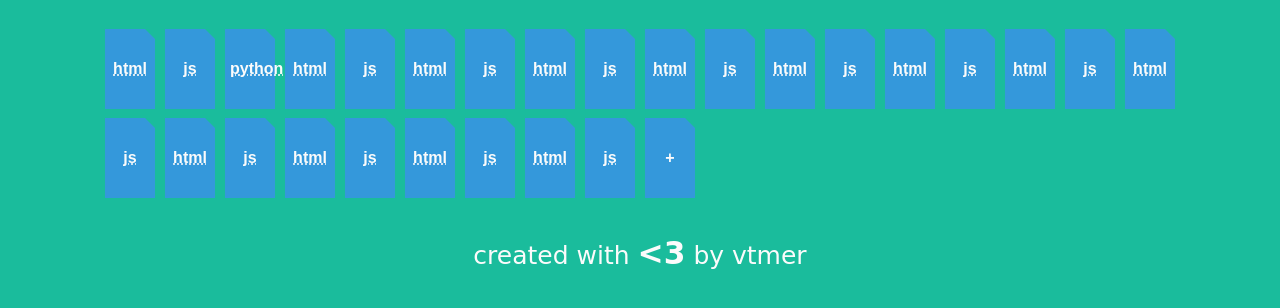
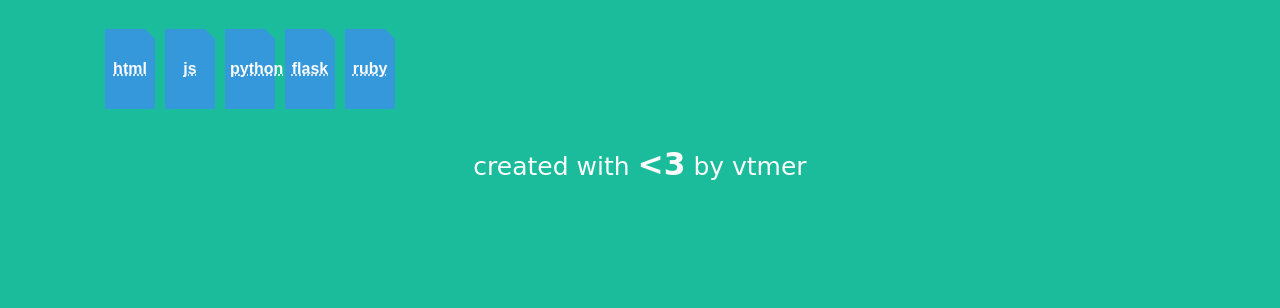
Before and after one commit to JMspare/vedu, a website: page app/index.html in a window 1280 px wide. Shown: the part 152-460 px from the top of the page. Drawn offline with nearby package versions, Linux system fonts and the light colour scheme; files that its build step writes are made by us from their sources; a web font is replaced by a local one.

Commit message:
Improved templating & toggling

```diff
--- a/app/index.html
+++ b/app/index.html
@@ -23,16 +23,16 @@
                 <ul class="main">
                     <!-- box 的模板 -->
                     <script type="text/html" id="box-tmpl">
-                        <li class="box" data-name="<%= name %>" data-description="<%= description %>">
+                        <li class="box" data-name="<%= name %>" data-description="<%= description %>" data-relations="<%= relations %>">
                             <div class="corner"></div>
                             <abbr title="<%= name %>"><%= abbr %></abbr>
                         </li>
                     </script>
-                    <li class="box">
-                        <div class="corner"></div>
-                        <!--TODO 更好看的符号-->
-                        <a class="add" href="#">+</a>
-                    </li>
+                    <!--<li class="box">-->
+                        <!--<div class="corner"></div>-->
+                        <!--[>TODO 更好看的符号<]-->
+                        <!--<a class="add" href="#">+</a>-->
+                    <!--</li>-->
                 </ul>
                 <!--TODO 更好的清除浮动-->
                 <div class="clearfix"></div>
@@ -41,21 +41,28 @@
                 created with <em>&lt;3</em> by vtmer
             </footer>
         </div>
-        <section id="description" class="">
+        <section id="description">
+            <script type="text/html" id="description-tmpl">
                 <header class="title">
-                <h1>Python</h1>
+                    <h1><%= name %></h1>
                 </header>
                 <article class="content">
-                <p>是一种面向对象、直譯式電腦程式語言，具有近二十年的發展歷史，成熟且穩定。它包含了一組完善而且容易理解的標準庫，能夠輕鬆完成很多常見的任務。它的語法简捷和清晰，尽量使用无异义的英语单词，與其它大多數程式設計語言使用大括号不一樣，它使用縮进來定義语句块。</p>
+                    <p><%= description %></p>
                 </article>
                 <aside>
                     <h3>相关 box</h3>
                     <ul class="related">
-                    <li class="friend"><a href="#">flask</a></li>
-                    <li class="friend"><a href="#">django</a></li>
-                    <li class="friend"><a href="#">tornado</a></li>
+                        <%= relations %>
                     </ul>
                 </aside>
+            </script>
+            <script id="related-tmpl" type="text/html">
+                <li class="friend">
+                    <a href="#" data-name="<%= name %>">
+                        <%= name %>
+                    </a>
+                </li>
+            </script>
         </section>
 
         <!-- build:js scripts/vendor.js -->
--- a/app/scripts/data.json
+++ b/app/scripts/data.json
@@ -2,135 +2,28 @@
     {
         "name": "html",
         "abbr": "html",
-        "description": "超文本标记语言（英文：HyperText Markup Language，HTML）是为「网页创建和其它可在网页浏览器中看到的信息」设计的一种标记语言。HTML被用来结构化信息——例如标题、段落和列表等等，也可用来在一定程度上描述文档的外观和语义。1982年由蒂姆·伯纳斯-李创建，由IETF用简化的SGML（标准通用标记语言）语法进行进一步发展的HTML，后来成为国际标准，由万维网联盟（W3C）维护。"
+        "description": "超文本标记语言（英文：HyperText Markup Language，HTML）是为「网页创建和其它可在网页浏览器中看到的信息」设计的一种标记语言。HTML被用来结构化信息——例如标题、段落和列表等等，也可用来在一定程度上描述文档的外观和语义。1982年由蒂姆·伯纳斯-李创建，由IETF用简化的SGML（标准通用标记语言）语法进行进一步发展的HTML，后来成为国际标准，由万维网联盟（W3C）维护。",
+        "relations": ["javascript"]
     },
     {
         "name": "javascript",
         "abbr": "js",
-        "description": "JavaScript，一種直譯式程式語言，是一种动态类型、弱类型、基于原型的语言，内置支持類別。它的直譯器被稱為JavaScript引擎，為瀏覽器的一部份，廣泛用於客户端的腳本語言，最早是在HTML網頁上使用，用来给HTML網頁增加動態功能。然而现在JavaScript也可被用于网络服务器，如Node.js。"
+        "description": "JavaScript，一種直譯式程式語言，是一种动态类型、弱类型、基于原型的语言，内置支持類別。它的直譯器被稱為JavaScript引擎，為瀏覽器的一部份，廣泛用於客户端的腳本語言，最早是在HTML網頁上使用，用来给HTML網頁增加動態功能。然而现在JavaScript也可被用于网络服务器，如Node.js。",
+        "relations": ["html"]
     },
     {
         "name": "python",
-        "description": "Python（英國發音：/ˈpaɪθən/ 美國發音：/ˈpaɪθɑːn/），是一种面向对象、直譯式電腦程式語言，具有近二十年的發展歷史，成熟且穩定。它包含了一組完善而且容易理解的標準庫，能夠輕鬆完成很多常見的任務。它的語法简捷和清晰，尽量使用无异义的英语单词，與其它大多數程式設計語言使用大括号不一樣，它使用縮进來定義语句块。"
+        "description": "Python（英國發音：/ˈpaɪθən/ 美國發音：/ˈpaɪθɑːn/），是一种面向对象、直譯式電腦程式語言，具有近二十年的發展歷史，成熟且穩定。它包含了一組完善而且容易理解的標準庫，能夠輕鬆完成很多常見的任務。它的語法简捷和清晰，尽量使用无异义的英语单词，與其它大多數程式設計語言使用大括号不一樣，它使用縮进來定義语句块。",
+        "relations": ["flask"]
     },
     {
-        "name": "html",
-        "abbr": "html",
-        "description": "超文本标记语言（英文：HyperText Markup Language，HTML）是为「网页创建和其它可在网页浏览器中看到的信息」设计的一种标记语言。HTML被用来结构化信息——例如标题、段落和列表等等，也可用来在一定程度上描述文档的外观和语义。1982年由蒂姆·伯纳斯-李创建，由IETF用简化的SGML（标准通用标记语言）语法进行进一步发展的HTML，后来成为国际标准，由万维网联盟（W3C）维护。"
+        "name": "flask",
+        "description": "haha",
+        "relations": ["python"]
     },
     {
-        "name": "javascript",
-        "abbr": "js",
-        "description": "JavaScript，一種直譯式程式語言，是一种动态类型、弱类型、基于原型的语言，内置支持類別。它的直譯器被稱為JavaScript引擎，為瀏覽器的一部份，廣泛用於客户端的腳本語言，最早是在HTML網頁上使用，用来给HTML網頁增加動態功能。然而现在JavaScript也可被用于网络服务器，如Node.js。"
-    },
-    {
-        "name": "html",
-        "abbr": "html",
-        "description": "超文本标记语言（英文：HyperText Markup Language，HTML）是为「网页创建和其它可在网页浏览器中看到的信息」设计的一种标记语言。HTML被用来结构化信息——例如标题、段落和列表等等，也可用来在一定程度上描述文档的外观和语义。1982年由蒂姆·伯纳斯-李创建，由IETF用简化的SGML（标准通用标记语言）语法进行进一步发展的HTML，后来成为国际标准，由万维网联盟（W3C）维护。"
-    },
-    {
-        "name": "javascript",
-        "abbr": "js",
-        "description": "JavaScript，一種直譯式程式語言，是一种动态类型、弱类型、基于原型的语言，内置支持類別。它的直譯器被稱為JavaScript引擎，為瀏覽器的一部份，廣泛用於客户端的腳本語言，最早是在HTML網頁上使用，用来给HTML網頁增加動態功能。然而现在JavaScript也可被用于网络服务器，如Node.js。"
-    },
-    {
-        "name": "html",
-        "abbr": "html",
-        "description": "超文本标记语言（英文：HyperText Markup Language，HTML）是为「网页创建和其它可在网页浏览器中看到的信息」设计的一种标记语言。HTML被用来结构化信息——例如标题、段落和列表等等，也可用来在一定程度上描述文档的外观和语义。1982年由蒂姆·伯纳斯-李创建，由IETF用简化的SGML（标准通用标记语言）语法进行进一步发展的HTML，后来成为国际标准，由万维网联盟（W3C）维护。"
-    },
-    {
-        "name": "javascript",
-        "abbr": "js",
-        "description": "JavaScript，一種直譯式程式語言，是一种动态类型、弱类型、基于原型的语言，内置支持類別。它的直譯器被稱為JavaScript引擎，為瀏覽器的一部份，廣泛用於客户端的腳本語言，最早是在HTML網頁上使用，用来给HTML網頁增加動態功能。然而现在JavaScript也可被用于网络服务器，如Node.js。"
-    },
-    {
-        "name": "html",
-        "abbr": "html",
-        "description": "超文本标记语言（英文：HyperText Markup Language，HTML）是为「网页创建和其它可在网页浏览器中看到的信息」设计的一种标记语言。HTML被用来结构化信息——例如标题、段落和列表等等，也可用来在一定程度上描述文档的外观和语义。1982年由蒂姆·伯纳斯-李创建，由IETF用简化的SGML（标准通用标记语言）语法进行进一步发展的HTML，后来成为国际标准，由万维网联盟（W3C）维护。"
-    },
-    {
-        "name": "javascript",
-        "abbr": "js",
-        "description": "JavaScript，一種直譯式程式語言，是一种动态类型、弱类型、基于原型的语言，内置支持類別。它的直譯器被稱為JavaScript引擎，為瀏覽器的一部份，廣泛用於客户端的腳本語言，最早是在HTML網頁上使用，用来给HTML網頁增加動態功能。然而现在JavaScript也可被用于网络服务器，如Node.js。"
-    },
-    {
-        "name": "html",
-        "abbr": "html",
-        "description": "超文本标记语言（英文：HyperText Markup Language，HTML）是为「网页创建和其它可在网页浏览器中看到的信息」设计的一种标记语言。HTML被用来结构化信息——例如标题、段落和列表等等，也可用来在一定程度上描述文档的外观和语义。1982年由蒂姆·伯纳斯-李创建，由IETF用简化的SGML（标准通用标记语言）语法进行进一步发展的HTML，后来成为国际标准，由万维网联盟（W3C）维护。"
-    },
-    {
-        "name": "javascript",
-        "abbr": "js",
-        "description": "JavaScript，一種直譯式程式語言，是一种动态类型、弱类型、基于原型的语言，内置支持類別。它的直譯器被稱為JavaScript引擎，為瀏覽器的一部份，廣泛用於客户端的腳本語言，最早是在HTML網頁上使用，用来给HTML網頁增加動態功能。然而现在JavaScript也可被用于网络服务器，如Node.js。"
-    },
-    {
-        "name": "html",
-        "abbr": "html",
-        "description": "超文本标记语言（英文：HyperText Markup Language，HTML）是为「网页创建和其它可在网页浏览器中看到的信息」设计的一种标记语言。HTML被用来结构化信息——例如标题、段落和列表等等，也可用来在一定程度上描述文档的外观和语义。1982年由蒂姆·伯纳斯-李创建，由IETF用简化的SGML（标准通用标记语言）语法进行进一步发展的HTML，后来成为国际标准，由万维网联盟（W3C）维护。"
-    },
-    {
-        "name": "javascript",
-        "abbr": "js",
-        "description": "JavaScript，一種直譯式程式語言，是一种动态类型、弱类型、基于原型的语言，内置支持類別。它的直譯器被稱為JavaScript引擎，為瀏覽器的一部份，廣泛用於客户端的腳本語言，最早是在HTML網頁上使用，用来给HTML網頁增加動態功能。然而现在JavaScript也可被用于网络服务器，如Node.js。"
-    },
-    {
-        "name": "html",
-        "abbr": "html",
-        "description": "超文本标记语言（英文：HyperText Markup Language，HTML）是为「网页创建和其它可在网页浏览器中看到的信息」设计的一种标记语言。HTML被用来结构化信息——例如标题、段落和列表等等，也可用来在一定程度上描述文档的外观和语义。1982年由蒂姆·伯纳斯-李创建，由IETF用简化的SGML（标准通用标记语言）语法进行进一步发展的HTML，后来成为国际标准，由万维网联盟（W3C）维护。"
-    },
-    {
-        "name": "javascript",
-        "abbr": "js",
-        "description": "JavaScript，一種直譯式程式語言，是一种动态类型、弱类型、基于原型的语言，内置支持類別。它的直譯器被稱為JavaScript引擎，為瀏覽器的一部份，廣泛用於客户端的腳本語言，最早是在HTML網頁上使用，用来给HTML網頁增加動態功能。然而现在JavaScript也可被用于网络服务器，如Node.js。"
-    },
-    {
-        "name": "html",
-        "abbr": "html",
-        "description": "超文本标记语言（英文：HyperText Markup Language，HTML）是为「网页创建和其它可在网页浏览器中看到的信息」设计的一种标记语言。HTML被用来结构化信息——例如标题、段落和列表等等，也可用来在一定程度上描述文档的外观和语义。1982年由蒂姆·伯纳斯-李创建，由IETF用简化的SGML（标准通用标记语言）语法进行进一步发展的HTML，后来成为国际标准，由万维网联盟（W3C）维护。"
-    },
-    {
-        "name": "javascript",
-        "abbr": "js",
-        "description": "JavaScript，一種直譯式程式語言，是一种动态类型、弱类型、基于原型的语言，内置支持類別。它的直譯器被稱為JavaScript引擎，為瀏覽器的一部份，廣泛用於客户端的腳本語言，最早是在HTML網頁上使用，用来给HTML網頁增加動態功能。然而现在JavaScript也可被用于网络服务器，如Node.js。"
-    },
-    {
-        "name": "html",
-        "abbr": "html",
-        "description": "超文本标记语言（英文：HyperText Markup Language，HTML）是为「网页创建和其它可在网页浏览器中看到的信息」设计的一种标记语言。HTML被用来结构化信息——例如标题、段落和列表等等，也可用来在一定程度上描述文档的外观和语义。1982年由蒂姆·伯纳斯-李创建，由IETF用简化的SGML（标准通用标记语言）语法进行进一步发展的HTML，后来成为国际标准，由万维网联盟（W3C）维护。"
-    },
-    {
-        "name": "javascript",
-        "abbr": "js",
-        "description": "JavaScript，一種直譯式程式語言，是一种动态类型、弱类型、基于原型的语言，内置支持類別。它的直譯器被稱為JavaScript引擎，為瀏覽器的一部份，廣泛用於客户端的腳本語言，最早是在HTML網頁上使用，用来给HTML網頁增加動態功能。然而现在JavaScript也可被用于网络服务器，如Node.js。"
-    },
-    {
-        "name": "html",
-        "abbr": "html",
-        "description": "超文本标记语言（英文：HyperText Markup Language，HTML）是为「网页创建和其它可在网页浏览器中看到的信息」设计的一种标记语言。HTML被用来结构化信息——例如标题、段落和列表等等，也可用来在一定程度上描述文档的外观和语义。1982年由蒂姆·伯纳斯-李创建，由IETF用简化的SGML（标准通用标记语言）语法进行进一步发展的HTML，后来成为国际标准，由万维网联盟（W3C）维护。"
-    },
-    {
-        "name": "javascript",
-        "abbr": "js",
-        "description": "JavaScript，一種直譯式程式語言，是一种动态类型、弱类型、基于原型的语言，内置支持類別。它的直譯器被稱為JavaScript引擎，為瀏覽器的一部份，廣泛用於客户端的腳本語言，最早是在HTML網頁上使用，用来给HTML網頁增加動態功能。然而现在JavaScript也可被用于网络服务器，如Node.js。"
-    },
-    {
-        "name": "html",
-        "abbr": "html",
-        "description": "超文本标记语言（英文：HyperText Markup Language，HTML）是为「网页创建和其它可在网页浏览器中看到的信息」设计的一种标记语言。HTML被用来结构化信息——例如标题、段落和列表等等，也可用来在一定程度上描述文档的外观和语义。1982年由蒂姆·伯纳斯-李创建，由IETF用简化的SGML（标准通用标记语言）语法进行进一步发展的HTML，后来成为国际标准，由万维网联盟（W3C）维护。"
-    },
-    {
-        "name": "javascript",
-        "abbr": "js",
-        "description": "JavaScript，一種直譯式程式語言，是一种动态类型、弱类型、基于原型的语言，内置支持類別。它的直譯器被稱為JavaScript引擎，為瀏覽器的一部份，廣泛用於客户端的腳本語言，最早是在HTML網頁上使用，用来给HTML網頁增加動態功能。然而现在JavaScript也可被用于网络服务器，如Node.js。"
-    },
-    {
-        "name": "html",
-        "abbr": "html",
-        "description": "超文本标记语言（英文：HyperText Markup Language，HTML）是为「网页创建和其它可在网页浏览器中看到的信息」设计的一种标记语言。HTML被用来结构化信息——例如标题、段落和列表等等，也可用来在一定程度上描述文档的外观和语义。1982年由蒂姆·伯纳斯-李创建，由IETF用简化的SGML（标准通用标记语言）语法进行进一步发展的HTML，后来成为国际标准，由万维网联盟（W3C）维护。"
-    },
-    {
-        "name": "javascript",
-        "abbr": "js",
-        "description": "JavaScript，一種直譯式程式語言，是一种动态类型、弱类型、基于原型的语言，内置支持類別。它的直譯器被稱為JavaScript引擎，為瀏覽器的一部份，廣泛用於客户端的腳本語言，最早是在HTML網頁上使用，用来给HTML網頁增加動態功能。然而现在JavaScript也可被用于网络服务器，如Node.js。"
+        "name": "ruby",
+        "description": "huh",
+        "relations": []
     }
 ]
--- a/bower.json
+++ b/bower.json
@@ -2,7 +2,8 @@
   "name": "bentobox",
   "version": "0.0.0",
   "dependencies": {
-    "jquery": "~1.10.2"
+    "jquery": "~1.10.2",
+    "FitText.js": "git@github.com:adactio/FitText.js.git"
   },
   "devDependencies": {}
 }
```
Also changed, not shown: app/scripts/main.js (+87 -16 lines). Lines whose indentation alone changed are shown as unchanged.
